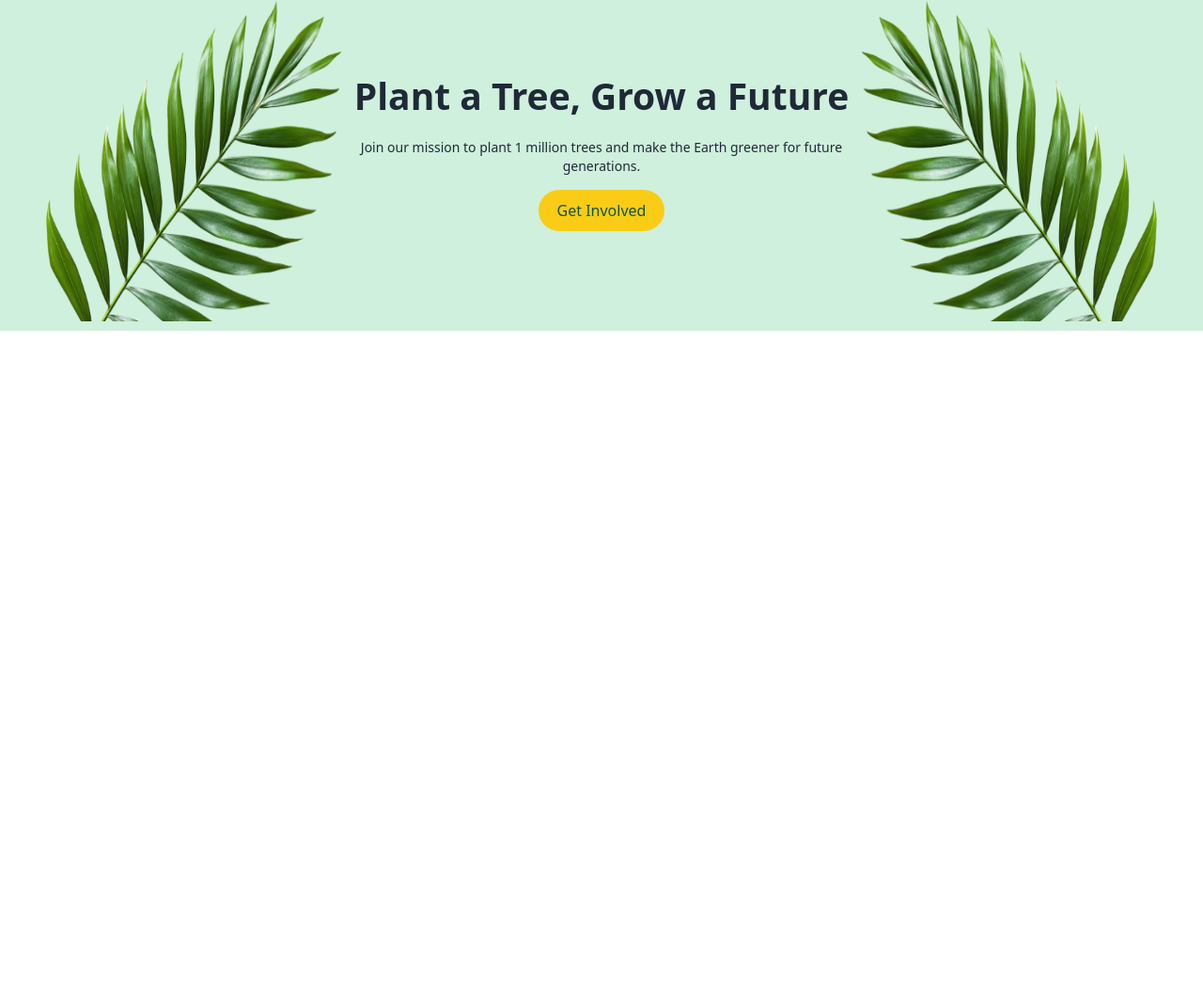
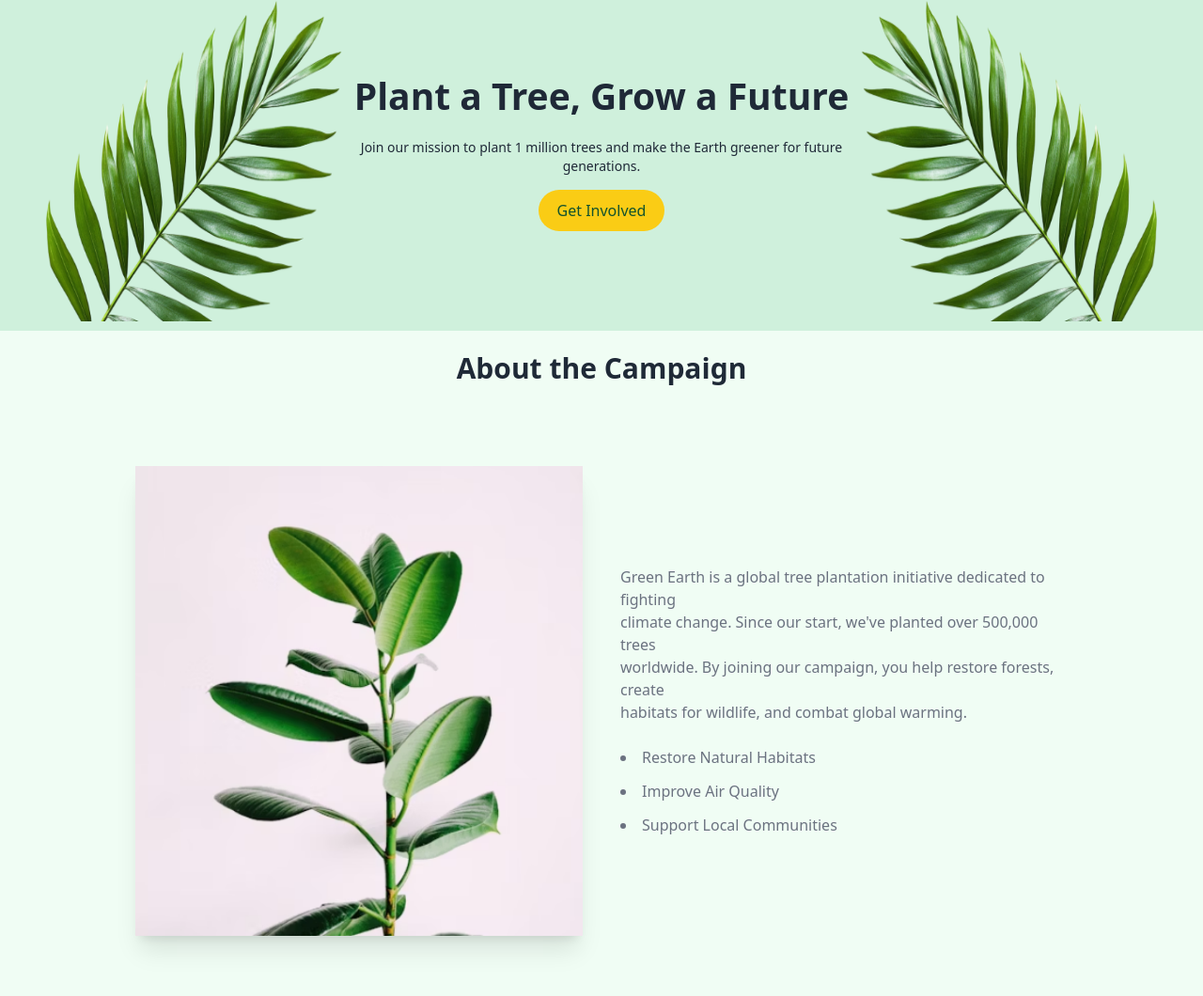
Before and after one commit to Misbah2025/my-assignment-6, a plain HTML site: page index.html in a window 1280 px wide. Shown: the part 124-1184 px from the top of the page at 94% size. Before the commit the page ends 800 px from the top, so only its background shows below. Drawn offline with nearby package versions, Linux system fonts and the light colour scheme.

Commit message:
About campaign section added

```diff
--- a/index.html
+++ b/index.html
@@ -50,5 +50,36 @@
 </div>
 </div>
 
+<!-- Campaign Section -->
+
+<section class="w-full bg-green-50 shadow-1xl overflow-hidden -mt-16 md:-mt-0">
+
+
+ <div class="w-full h-[80px] flex items-center justify-center">
+  <h1 class="text-2xl md:text-3xl font-semibold text-gray-800">About the Campaign</h1>
+ </div>
+ <div class="flex flex-col md:flex-row items-center md:items-center gap-10 px-8 md:px-36 py-12 md:py-16">
+
+
+ <div class="md:flex-1 overflow-hidden shadow-xl relative w-full md:h-[500px] flex items-center justify-center">
+  <img src="assets/about.png" alt="Green Earth Campaign" class="w-full h-full object-cover">
+  <div class="absolute inset-0 bg-pink-200 opacity-25 mix-blend-multiply pointer-events-none"></div>
+ </div>
+
+
+<div class="md:flex-1 flex flex-col justify-center w-full">
+ <p class="text-gray-500 mb-6 text-sm md:text-base font-normal leading-relaxed text-center md:text-left"> Green Earth is a global tree plantation initiative dedicated to fighting <br>climate change.
+ Since our start, we've planted over 500,000 trees <br>worldwide. By joining our campaign,  you help restore forests, create <br>habitats for wildlife, and combat global warming.</p>
+<ul class="list-disc list-inside text-gray-500 space-y-3 text-sm md:text-base font-normal text-center md:text-left">
+   <li>Restore Natural Habitats</li>
+   <li>Improve Air Quality</li>
+  <li>Support Local Communities</li>
+  </ul>
+</div>
+ </div>
+</section>
+
+
+
 </body>
 </html>
```
